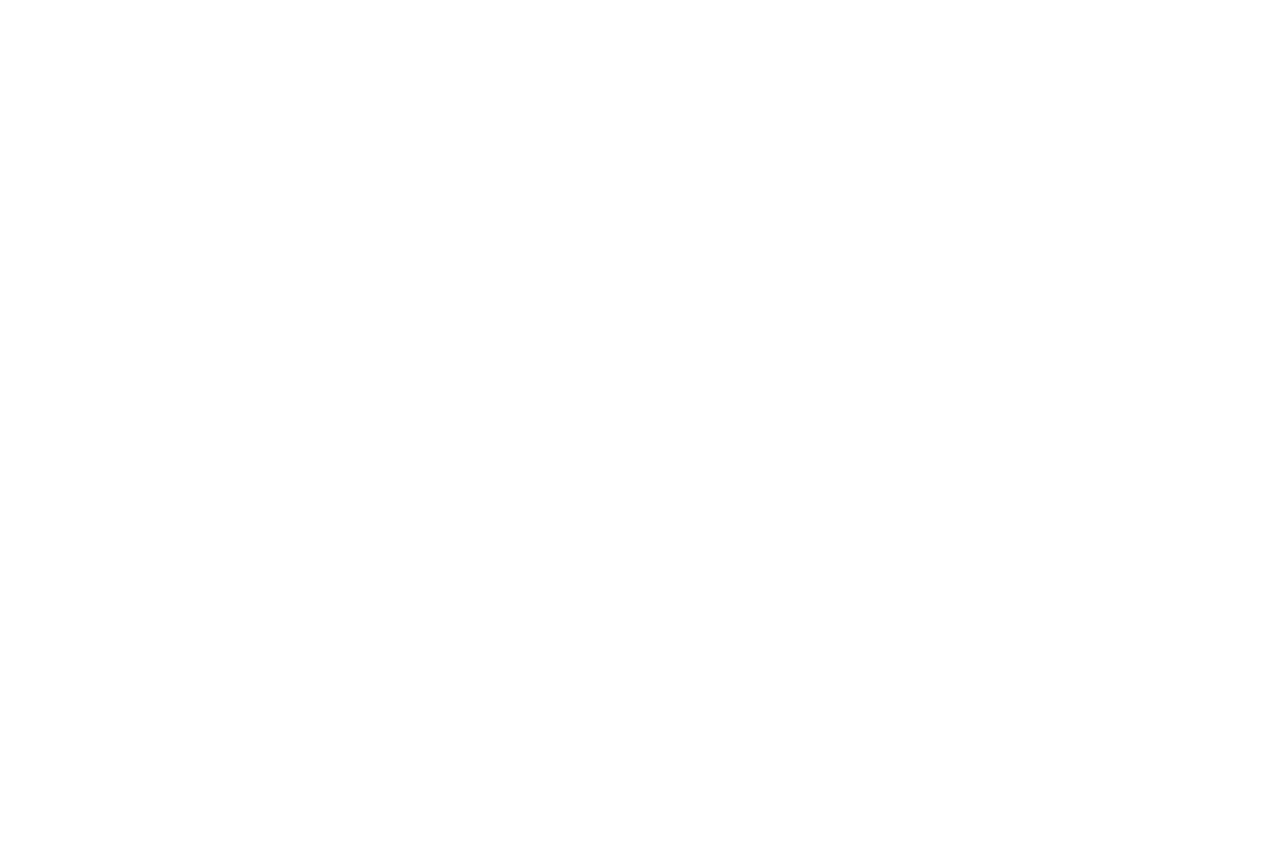
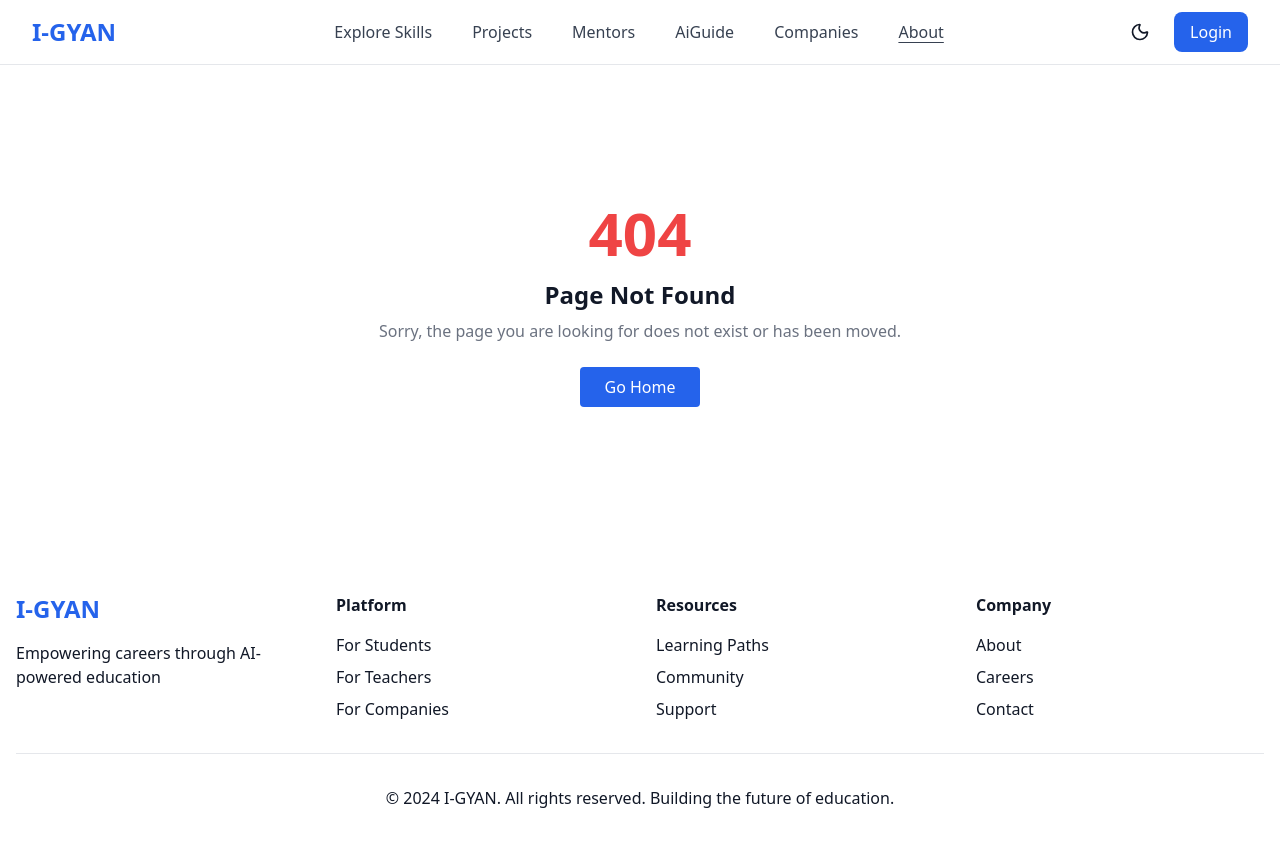
Before and after one commit to manojsingh00963/igyan, a React (Vite) app in the folder frontend/: page /about in a window 1280 px wide. Before the commit this address had no page. Shown: the top 846 px of the page. Before the commit the page ends 800 px from the top, so only its background shows below. Built offline with nearby package versions, Linux system fonts and the light colour scheme.

Commit message:
feat: add new pages and components for Mentorship, AI Guide, Companies, and Contact; update Navbar and App routing

```diff
--- a/frontend/src/App.jsx
+++ b/frontend/src/App.jsx
@@ -1,17 +1,24 @@
-import { Routes } from "react-router-dom"
-import Navbar from "./components/Navbar"
-import { Route } from "react-router-dom"
-import Homepage from "./pages/Home"
-import Hero from "./components/Hero"
-import Mentor from "./pages/Mentors"
-import AIGuide from "./pages/AiGuide"
-import Contact from "./pages/Contact"
-import Companies from "./pages/Companies"
-import StudentProjects from "./pages/Projects"
+import { Routes, Route } from "react-router-dom";
+import { ThemeProvider } from "./context/ThemeContext";
+import { AuthProvider } from "./context/AuthContext";
+import Navbar from "./components/Navbar";
+import LoginModal from "./components/LoginModal";
+import Homepage from "./pages/Home";
+import Mentor from "./pages/Mentors";
+import AIGuide from "./pages/AiGuide";
+import Contact from "./pages/Contact";
+import Companies from "./pages/Companies";
+import StudentProjects from "./pages/Projects";
+import Footer from "./components/Footer";
+import NotFound from "./pages/NotFound";
+
 function App() {
-
   return (
-    <div>
+    <ThemeProvider>
+      <AuthProvider>
+        <div className="min-h-screen transition-colors duration-300 bg-white dark:bg-gray-900 text-gray-900 dark:text-white">
+          <Navbar />
+          <LoginModal />
           <Routes>
             <Route path="/" element={<Homepage />} />
             <Route path="/mentors" element={<Mentor />} />
@@ -19,10 +26,13 @@ function App() {
             <Route path="/contact" element={<Contact />} />
             <Route path="/companies" element={<Companies />} />
             <Route path="/project" element={<StudentProjects />} />
-
+            <Route path="*" element={<NotFound />} />
           </Routes>
+          <Footer />
         </div>
-  )
+      </AuthProvider>
+    </ThemeProvider>
+  );
 }
 
-export default App
+export default App;
--- a/frontend/src/components/LoginModal.jsx
+++ b/frontend/src/components/LoginModal.jsx
@@ -1,7 +1,9 @@
 import React, { useState } from 'react';
 import { X, BookOpen, Users, Building2 } from 'lucide-react';
+import { useAuth } from '../context/AuthContext';
 
-const LoginModal = ({ showLogin, setShowLogin, onLogin }) => {
+const LoginModal = () => {
+  const { showLogin, setShowLogin, handleLogin } = useAuth();
   const [loginType, setLoginType] = useState('learner');
   const [isSignUp, setIsSignUp] = useState(false);
 
@@ -21,7 +23,6 @@ const LoginModal = ({ showLogin, setShowLogin, onLogin }) => {
             <X className="h-6 w-6" />
           </button>
         </div>
-
         {/* Login Selection */}
         <div className="mb-6">
           <p className="text-sm text-gray-600 dark:text-gray-400 mb-3">I am a:</p>
@@ -61,7 +62,6 @@ const LoginModal = ({ showLogin, setShowLogin, onLogin }) => {
             </button>
           </div>
         </div>
-
         {/* Auth Form */}
         <div className="space-y-4">
           {isSignUp && (
@@ -113,13 +113,12 @@ const LoginModal = ({ showLogin, setShowLogin, onLogin }) => {
             </div>
           )}
           <button
-            onClick={onLogin}
+            onClick={handleLogin}
             className="w-full bg-blue-600 hover:bg-blue-700 text-white py-3 rounded-lg font-semibold transition-colors"
           >
             {isSignUp ? 'Create Account & Continue' : 'Login & Continue'}
           </button>
         </div>
-
         <div className="mt-4 text-center">
           <p className="text-sm text-gray-600 dark:text-gray-400">
             {isSignUp ? 'Already have an account?' : "Don't have an account?"}{' '}
@@ -136,5 +135,4 @@ const LoginModal = ({ showLogin, setShowLogin, onLogin }) => {
   );
 };
 
-
-export default LoginModal
+export default LoginModal;
--- a/frontend/src/components/Navbar.jsx
+++ b/frontend/src/components/Navbar.jsx
@@ -1,6 +1,8 @@
 import React, { useState } from 'react';
 import { NavLink } from 'react-router-dom';
 import { Menu, X, User, Sun, Moon } from 'lucide-react';
+import { useTheme } from '../context/ThemeContext';
+import { useAuth } from '../context/AuthContext';
 
 const navItems = [
   { name: 'Explore Skills', path: '/skills' },
@@ -11,8 +13,10 @@ const navItems = [
   { name: 'About', path: '/about' },
 ];
 
-const Navbar = ({ isLoggedIn, isDarkMode, toggleTheme, onLoginClick }) => {
+const Navbar = () => {
   const [isMenuOpen, setIsMenuOpen] = useState(false);
+  const { isDarkMode, toggleTheme } = useTheme();
+  const { isLoggedIn, setShowLogin } = useAuth();
 
   const navLinkClass =
     'px-3 py-2 rounded-md text-base font-medium transition-colors text-gray-700 dark:text-gray-300 hover:text-blue-600 dark:hover:text-blue-400';
@@ -46,7 +50,7 @@ const Navbar = ({ isLoggedIn, isDarkMode, toggleTheme, onLoginClick }) => {
 
             {!isLoggedIn ? (
               <button
-                onClick={onLoginClick}
+                onClick={() => setShowLogin(true)}
                 className="bg-blue-600 hover:bg-blue-700 text-white px-4 py-2 rounded-lg font-medium transition-colors"
               >
                 Login
--- /dev/null
+++ b/frontend/src/context/AuthContext.jsx
@@ -0,0 +1,21 @@
+import React, { createContext, useContext, useState } from 'react';
+
+const AuthContext = createContext();
+
+export const AuthProvider = ({ children }) => {
+  const [isLoggedIn, setIsLoggedIn] = useState(false);
+  const [showLogin, setShowLogin] = useState(false);
+
+  const handleLogin = () => {
+    setIsLoggedIn(true);
+    setShowLogin(false);
+  };
+
+  return (
+    <AuthContext.Provider value={{ isLoggedIn, setIsLoggedIn, showLogin, setShowLogin, handleLogin }}>
+      {children}
+    </AuthContext.Provider>
+  );
+};
+
+export const useAuth = () => useContext(AuthContext);
--- /dev/null
+++ b/frontend/src/context/ThemeContext.jsx
@@ -0,0 +1,16 @@
+import React, { createContext, useContext, useState } from 'react';
+
+const ThemeContext = createContext();
+
+export const ThemeProvider = ({ children }) => {
+  const [isDarkMode, setIsDarkMode] = useState(false);
+  const toggleTheme = () => setIsDarkMode((prev) => !prev);
+
+  return (
+    <ThemeContext.Provider value={{ isDarkMode, toggleTheme }}>
+      <div className={isDarkMode ? 'dark' : ''}>{children}</div>
+    </ThemeContext.Provider>
+  );
+};
+
+export const useTheme = () => useContext(ThemeContext);
--- a/frontend/src/pages/Home.jsx
+++ b/frontend/src/pages/Home.jsx
@@ -1,61 +1,31 @@
-import React, { useState } from 'react'
-import Navbar from '../components/Navbar'
-import Hero from '../components/Hero'
-import LoginModal from '../components/LoginModal';
-import Footer from '../components/Footer';
+import React, { useState } from 'react';
+import Hero from '../components/Hero';
+import { useTheme } from '../context/ThemeContext';
+import { useAuth } from '../context/AuthContext';
 
 const Homepage = () => {
-  const [isDarkMode, setIsDarkMode] = useState(false);
-  const [showLogin, setShowLogin] = useState(false);
-  const [isLoggedIn, setIsLoggedIn] = useState(false);
-  const [chatInput, setChatInput] = useState('');
+  const { isDarkMode, isLoggedIn } = { ...useTheme(), ...useAuth() };
+  const [chatInput, setChatInput] = useState("");
 
   const handleChatSubmit = () => {
     if (!isLoggedIn) {
-      setShowLogin(true);
+      // Optionally show login modal via context
     } else {
       // Handle chat submission for logged-in users
       console.log('Chat submitted:', chatInput);
     }
   };
 
-  const handleLogin = () => {
-    setIsLoggedIn(true);
-    setShowLogin(false);
-    // Process the chat input after login
-    console.log('Processing chat:', chatInput);
-  };
-
-  const toggleTheme = () => {
-    setIsDarkMode(!isDarkMode);
-  };
-
-  const themeClasses = isDarkMode ? 'dark' : '';
-
   return (
-    <div className={`min-h-screen transition-colors duration-300 ${themeClasses}`}>
+    <div className={`min-h-screen transition-colors duration-300 ${isDarkMode ? 'dark' : ''}`}>
       <div className="bg-white dark:bg-gray-900 text-gray-900 dark:text-white">
-        <Navbar
-          isLoggedIn={isLoggedIn}
-          isDarkMode={isDarkMode}
-          toggleTheme={toggleTheme}
-          onLoginClick={() => setShowLogin(true)}
-        />
-
         <Hero
           chatInput={chatInput}
           setChatInput={setChatInput}
           onChatSubmit={handleChatSubmit}
           isLoggedIn={isLoggedIn}
         />
-
-        <LoginModal
-          showLogin={showLogin}
-          setShowLogin={setShowLogin}
-          onLogin={handleLogin}
-        />
       </div>
-      <Footer/>
     </div>
   );
 };
--- /dev/null
+++ b/frontend/src/pages/NotFound.jsx
@@ -0,0 +1,13 @@
+import React from "react";
+import { Link } from "react-router-dom";
+
+const NotFound = () => (
+  <div className="flex flex-col items-center justify-center min-h-[60vh] text-center p-8">
+    <h1 className="text-6xl font-bold mb-4 text-red-500">404</h1>
+    <h2 className="text-2xl font-semibold mb-2">Page Not Found</h2>
+    <p className="mb-6 text-gray-500 dark:text-gray-300">Sorry, the page you are looking for does not exist or has been moved.</p>
+    <Link to="/" className="px-6 py-2 bg-blue-600 text-white rounded hover:bg-blue-700 transition">Go Home</Link>
+  </div>
+);
+
+export default NotFound;
```
Lines whose indentation alone changed are shown as unchanged.
